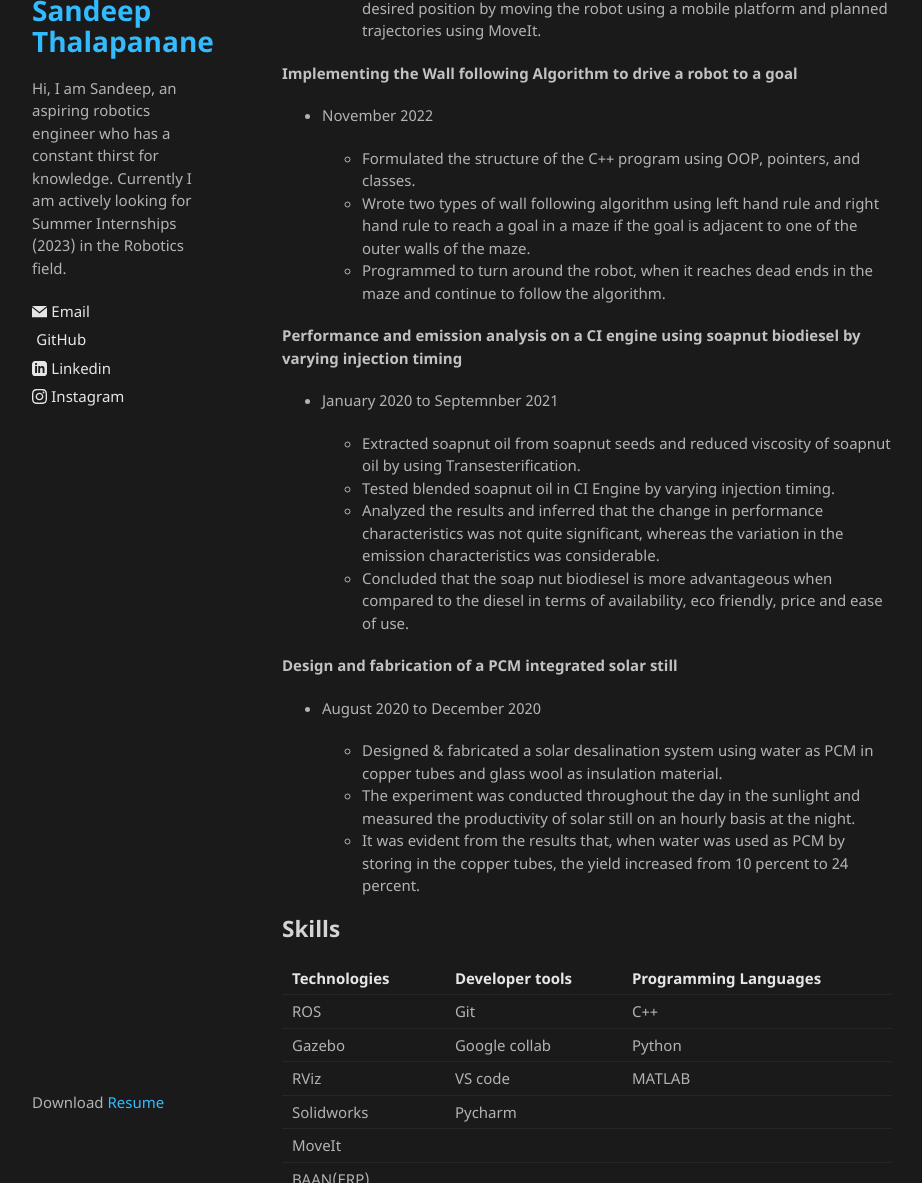
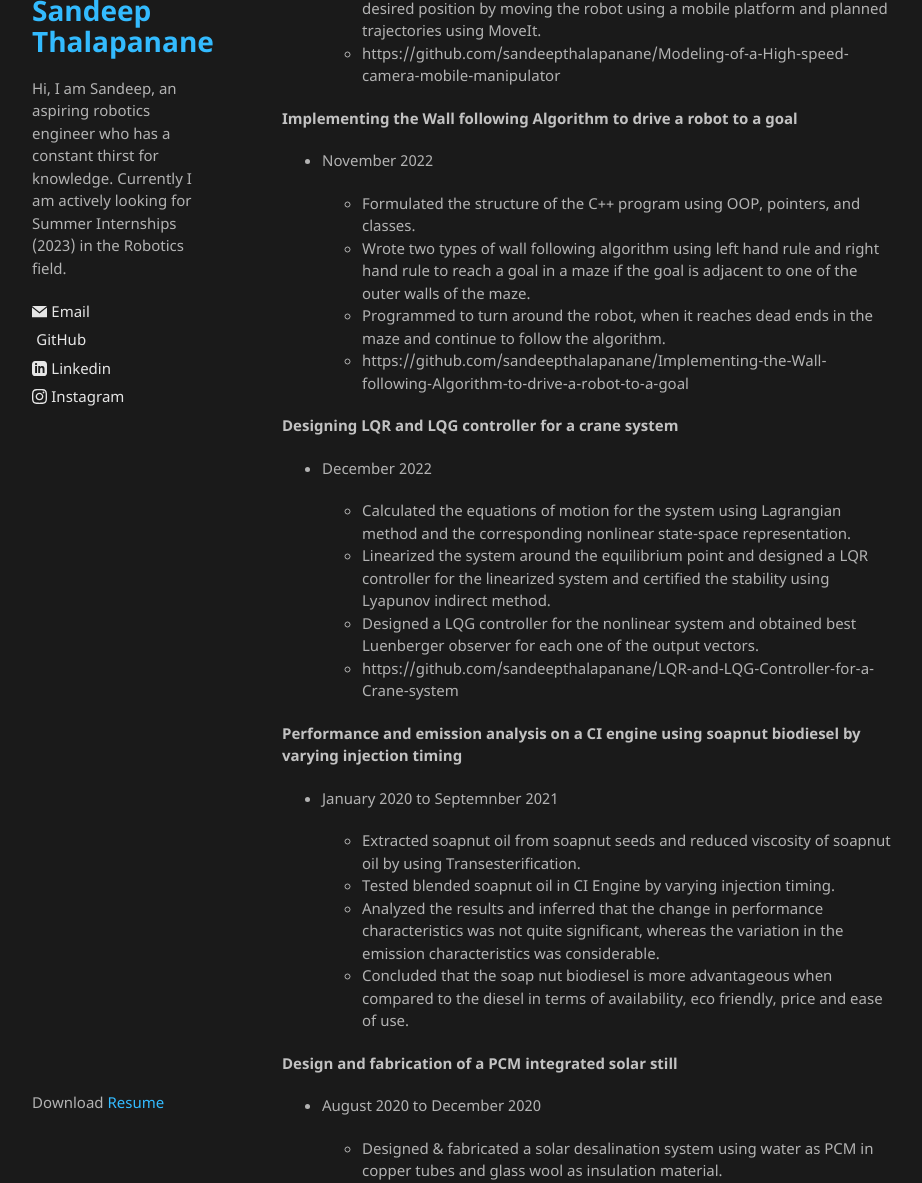
Before and after one commit to sandeepthalapanane/sandeepthalapanane.github.io, a Jekyll site: the page built from index.md, in a window 1280 px wide and 1400 px high, scrolled down 597 px. Shown: the part 217-1400 px from the top of the window, without its empty margins (178-1100 px from the left). Built offline with Jekyll 4.4.1, drawn with Linux system fonts in a browser that asks for light colours; our own code applies the rules of GitHub Pages for plain Markdown files.

Commit message:
+ controls proj

```diff
--- a/index.md
+++ b/index.md
@@ -25,6 +25,7 @@ layout: default
    - Designed a High speed camera robot arm model with a mobile platform and formulated the Kinematics and Dynamics of the robot links.
    - Built a ROS package and simulated in a custom made Gazebo environment and visualized camera attached at the end effector using RViz.
    - Developed a python program to operate robot arms, camera and reach the desired position by moving the robot using a mobile platform and planned trajectories using MoveIt.
+   - https://github.com/sandeepthalapanane/Modeling-of-a-High-speed-camera-mobile-manipulator
 
 #### Implementing the Wall following Algorithm to drive a robot to a goal
  - November 2022
@@ -32,6 +33,16 @@ layout: default
    - Formulated the structure of the C++ program using OOP, pointers, and classes.
    - Wrote two types of wall following algorithm using left hand rule and right hand rule to reach a goal in a maze if the goal is adjacent to one of the outer walls of the maze.
    - Programmed to turn around the robot, when it reaches dead ends in the maze and continue to follow the algorithm.
+   - https://github.com/sandeepthalapanane/Implementing-the-Wall-following-Algorithm-to-drive-a-robot-to-a-goal
+
+#### Designing LQR and LQG controller for a crane system
+ - December 2022
+
+   - Calculated the equations of motion for the system using Lagrangian method and the corresponding nonlinear state-space representation.
+   - Linearized the system around the equilibrium point and designed a LQR controller for the linearized system and certified the stability using Lyapunov indirect method.
+   - Designed a LQG controller for the nonlinear system and obtained best Luenberger observer for each one of the output vectors.
+   - https://github.com/sandeepthalapanane/LQR-and-LQG-Controller-for-a-Crane-system
+
 
 #### Performance and emission analysis on a CI engine using soapnut biodiesel by varying injection timing
  - January 2020 to Septemnber 2021
```
